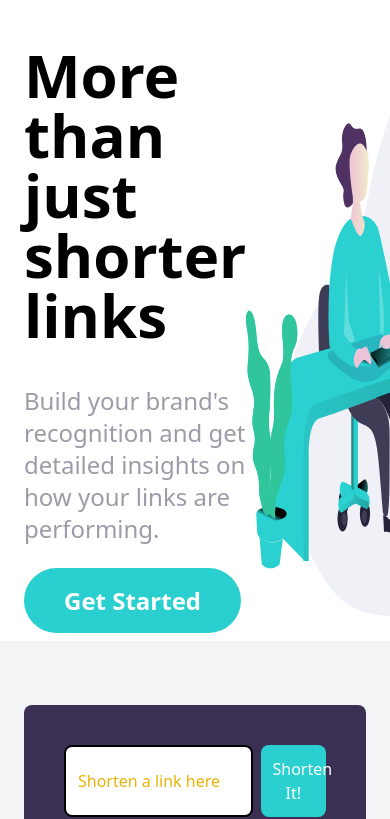
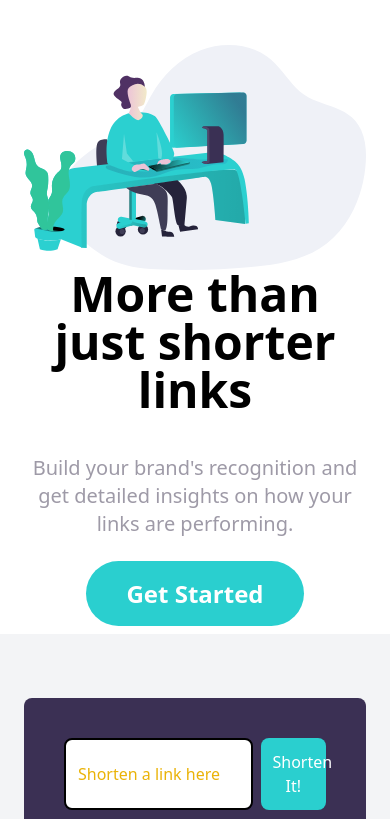
Before and after one commit to ZahraBahmanpour/shortly-tailwind, a website: page src/index.html in a window 390 px wide. Shown: the part 60-879 px from the top of the page. Drawn offline with Linux system fonts and the light colour scheme.

Commit message:
respnsive hero section

```diff
--- a/src/index.html
+++ b/src/index.html
@@ -43,12 +43,12 @@
     </nav>
 
     <section id="hero">
-      <div class="container mx-auto flex p-6">
-        <div class="flex flex-col items-start space-y-10">
-          <h1 class="text-left text-6xl font-bold">
+      <div class="container mx-auto flex flex-col-reverse p-6 lg:flex-row">
+        <div class="flex flex-col items-center space-y-10 lg:items-start">
+          <h1 class="text-center text-5xl font-bold lg:text-left lg:text-6xl">
             More than just shorter links
           </h1>
-          <p class="text-left text-2xl text-gray">
+          <p class="text-center text-xl text-gray lg:text-left lg:text-2xl">
             Build your brand's recognition and get detailed insights on how your
             links are performing.
           </p>
```
Also changed, not shown: src/output.css.
